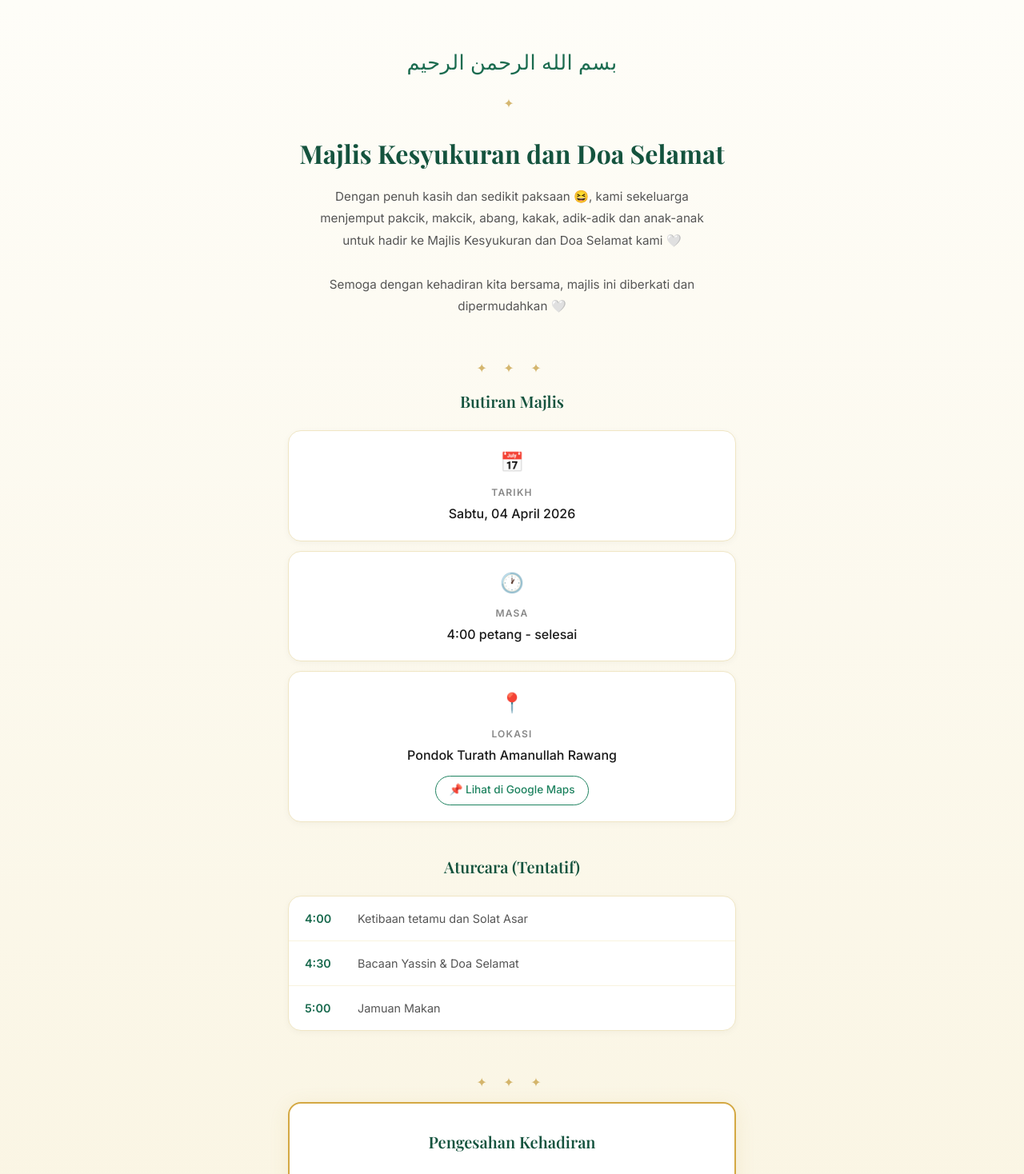
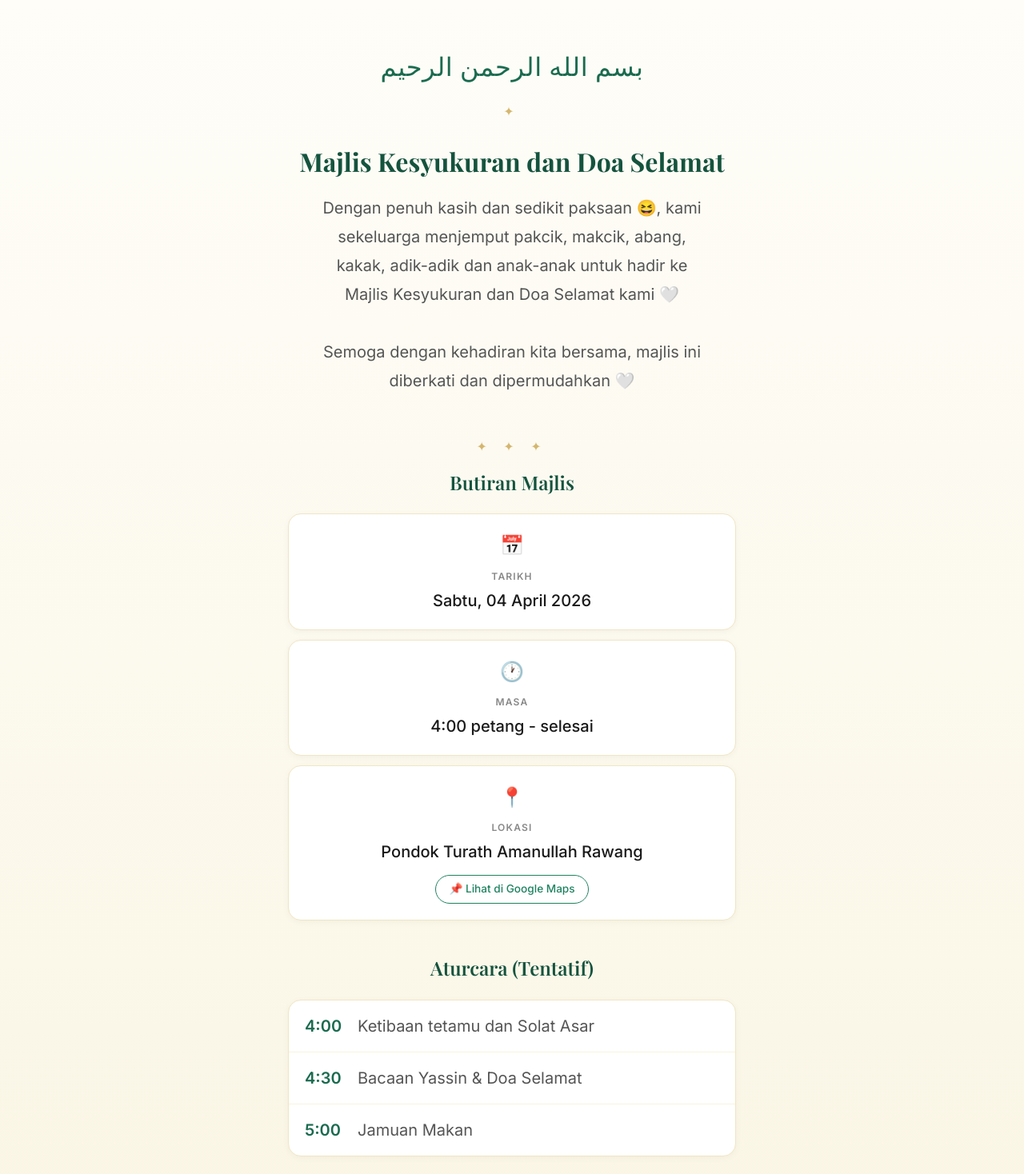
Before and after one commit to mordhioh/MAJLIS, a React (Vite) app: page / in a window 1280 px wide. Shown: the top 1468 px of the page at 80% size. Built offline with nearby package versions, Linux system fonts and the light colour scheme; no server answers.

Commit message:
update: size font

```diff
--- a/src/index.css
+++ b/src/index.css
@@ -72,7 +72,7 @@ body {
    ============================================ */
 .bismillah {
   text-align: center;
-  font-size: 1.6rem;
+  font-size: 2rem;
   color: var(--green-700);
   padding: 1.5rem 0 0.5rem;
   font-family: var(--font-display);
@@ -99,6 +99,7 @@ body {
   padding: 1rem 0 var(--section-gap);
 }
 
+/* "Majlis Kesyukuran dan Doa Selamat" */
 .hero h1 {
   font-family: var(--font-display);
   font-size: 1.75rem;
@@ -109,7 +110,7 @@ body {
 }
 
 .invitation-text {
-  font-size: 0.95rem;
+  font-size: 1.25rem;
   color: var(--text-secondary);
   line-height: 1.8;
   white-space: pre-line;
@@ -125,9 +126,10 @@ body {
   margin-bottom: var(--section-gap);
 }
 
+/* "Butiran Majlis", "Aturcara", "Pengesahan Kehadiran" */
 .section-title {
   font-family: var(--font-display);
-  font-size: 1.25rem;
+  font-size: 1.5rem;
   font-weight: 600;
   color: var(--green-800);
   text-align: center;
@@ -173,7 +175,7 @@ body {
 }
 
 .detail-value {
-  font-size: 1rem;
+  font-size: 1.25rem;
   font-weight: 500;
   color: var(--text-primary);
 }
@@ -222,13 +224,13 @@ body {
 .aturcara-masa {
   font-weight: 600;
   color: var(--green-700);
-  font-size: 0.9rem;
+  font-size: 1.25rem;
   min-width: 50px;
 }
 
 .aturcara-acara {
   color: var(--text-secondary);
-  font-size: 0.9rem;
+  font-size: 1.25rem;
 }
 
 /* ============================================
@@ -645,6 +647,7 @@ body {
     opacity: 0;
     transform: translateY(12px);
   }
+
   to {
     opacity: 1;
     transform: translateY(0);
```
